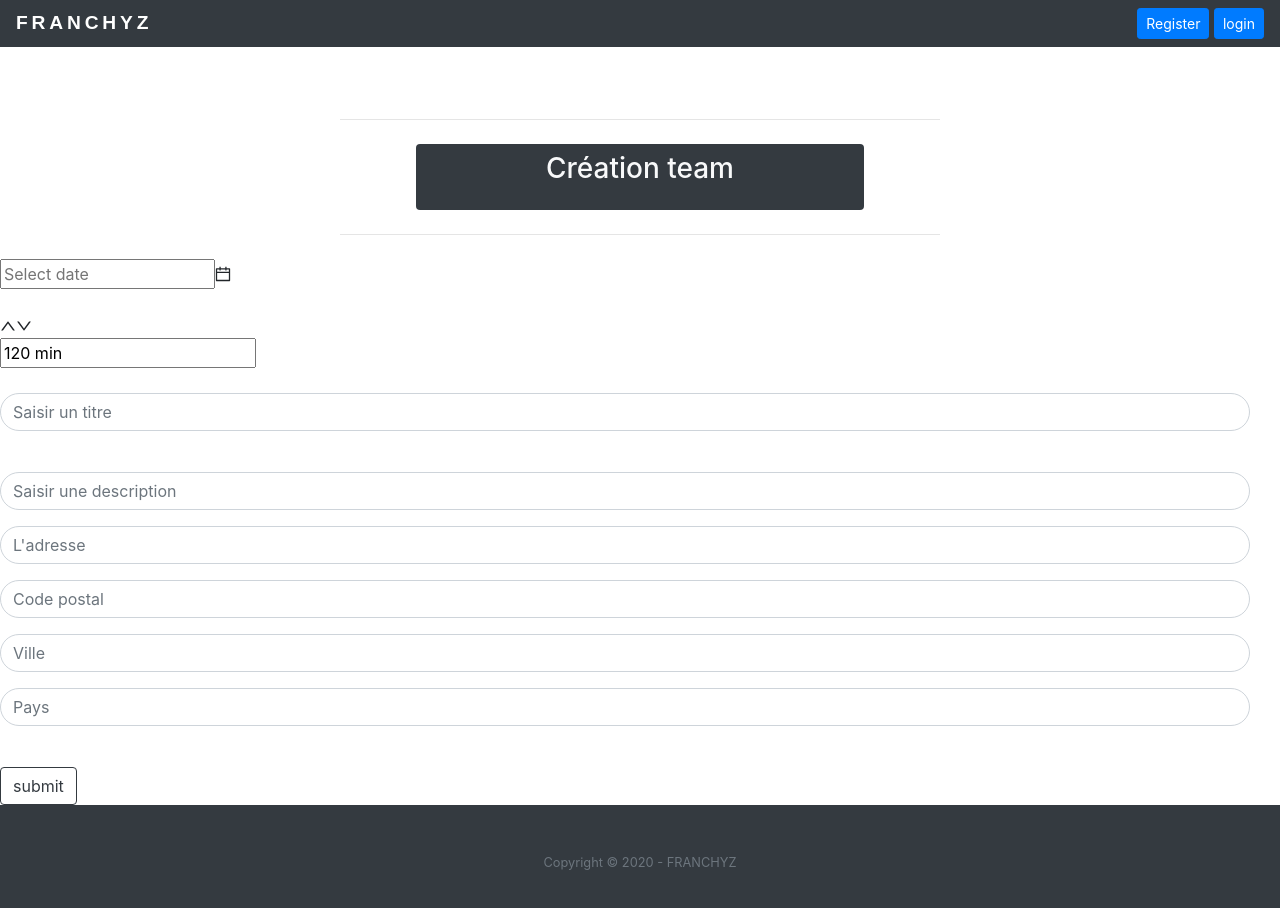
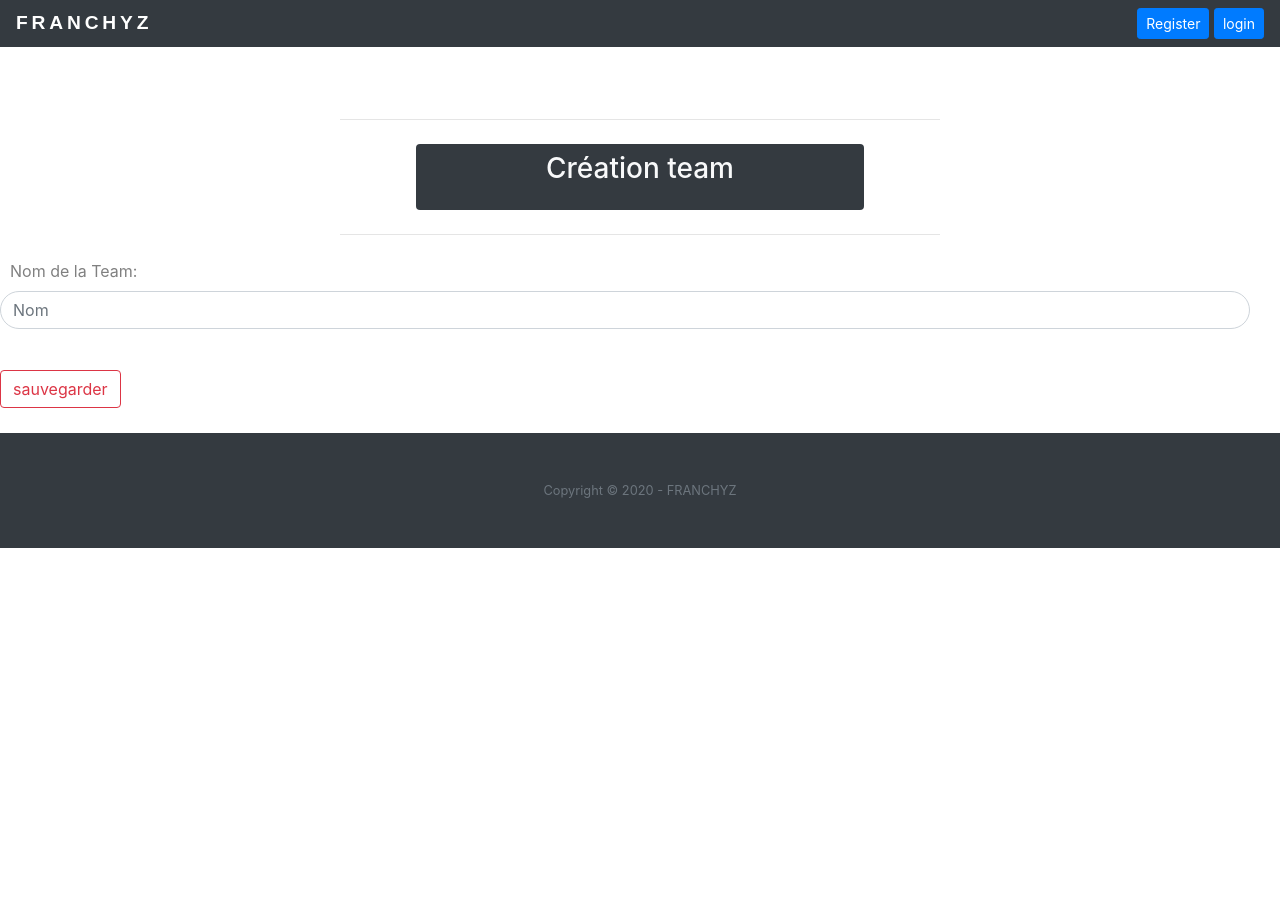
Before and after one commit to mariannehbt/Franchyz, a React (Create React App) app: page /create-team in a window 1280 px wide. Shown: the top 908 px of the page. After the commit the page ends 800 px from the top, so only its background shows below. Built offline with nearby package versions, Linux system fonts and the light colour scheme; what webfontloader would draw is missing.

Commit message:
usestate teamname

```diff
--- a/package.json
+++ b/package.json
@@ -14,6 +14,7 @@
     "node-sass": "^4.14.1",
     "popper.js": "^1.16.1",
     "react": "^16.13.1",
+    "react-bootstrap": "^1.0.1",
     "react-dom": "^16.13.1",
     "react-redux": "^7.2.0",
     "react-router-dom": "^5.2.0",
--- a/src/components/formTeam.jsx
+++ b/src/components/formTeam.jsx
@@ -1,200 +1,57 @@
 import React, { useState } from "react";
-import { DatePicker, Col, Row } from "antd";
-import moment from "moment";
-import { InputNumber } from "antd";
+import { Col, Row } from "antd";
 // import "../styles/app.scss";
-// import * as API from "services/eventsAPI";
+import * as API from "services/teamAPI";
+import { useSelector } from "react-redux";
 
-const FormTeam = ({ EventType, ClubId, TeamId }) => {
-	const [DateTime, setDateTime] = useState("");
-	const [Duration, setDuration] = useState("");
-	const [EventTitle, setEventTitle] = useState("");
-
-	const [EventDescription, setEventDescription] = useState("");
-	const [ZipCode, setZipCode] = useState("");
-	const [City, setCity] = useState("");
-	const [Country, setCountry] = useState("");
-	const [Address, setAddress] = useState("");
-
-	function onChange(value, dateString) {
-		console.log(EventType);
-		// console.log("Selected Time: ", value);
-		setDateTime(dateString);
-		console.log("Formatted Selected Time: ", dateString);
-		console.log("changed", value);
-	}
-
-	function onChangeDuration(valueMin) {
-		console.log(valueMin);
-		setDuration(valueMin);
-	}
-
-	function onOk(value) {
-		console.log("onOk: ", value);
-	}
-
-	function disabledDate(current) {
-		return current && current < moment().endOf("day");
-	}
+const FormTeam = () => {
+	//const Creator_id = useSelector((state) => state.userReducer.id);
+	const [TeamName, setTeamName] = useState("");
 
 	function onSubmit() {
-		if (DateTime === "") {
-			document.getElementById("notice_datetime").innerHTML =
-				"Merci de choisir une date";
+		if (TeamName === "") {
+			document.getElementById("notice_teamname").innerHTML =
+				"Merci de saisir un nom pour la team";
 		}
-		if (DateTime === "") {
-			document.getElementById("notice_title").innerHTML =
-				"Merci de saisir un titre";
-		}
+		console.log(TeamName);
 
-		// API.createGame(
-		// 	EventTitle,
-		// 	EventDescription,
-		// 	Address,
-		// 	City,
-		// 	Country,
-		// 	ZipCode,
-		// 	DateTime,
-		// 	Duration
-		// ).then((response) => console.log(response));
+		// API.createTeam(
+		// 	CreationDate,
+		// ).then((response) => {
+		// 	console.log(response);
+		// });
 	}
 
 	return (
 		<div>
 			<Row>
-				<Col span={6} offset={6}>
-					<DatePicker
-						id="datetime"
-						format="DD-MM-YY HH:mm"
-						disabledDate={disabledDate}
-						onChange={onChange}
-						onOk={onOk}
-						showTime={{ defaultValue: moment("00:00:00", "HH:mm:ss") }}
-					/>
-					<p id="notice_datetime" className="redtext"></p>
-
-					{DateTime !== "" && (
-						<p style={{ marginTop: "25px" }}> Date choisie: {DateTime}</p>
-					)}
-					<InputNumber
-						style={{ marginTop: "25px" }}
-						defaultValue={120}
-						step={5}
-						min={0}
-						max={100000}
-						formatter={(valueMin) => `${valueMin} min`}
-						parser={(valueMin) => valueMin.replace(" min", "")}
-						onChange={onChangeDuration}
-					/>
-				</Col>
-			</Row>
-			<Row>
-				<Col span={8} offset={6}>
+				<Col span={8} offset={8}>
 					<div className="form-group row col-12">
-						<label htmlFor="email"></label>
+						<label style={{ marginLeft: "10px", color: "grey" }}>
+							Nom de la Team:
+						</label>
 						<input
-							style={{ marginTop: "25px" }}
 							type="text"
 							className="form-control"
-							placeholder="Saisir un titre"
+							placeholder="Nom"
 							id="title"
-							onChange={(e) => setEventTitle(e.target.value)}
-							value={EventTitle}
+							onChange={(e) => setTeamName(e.target.value)}
+							value={TeamName}
 						/>
-						<p id="notice_title" className="redtext"></p>
-					</div>
-				</Col>
-			</Row>
-			<Row>
-				<Col span={8} offset={6}>
-					<div className="form-group row col-12">
-						<label htmlFor="email"></label>
-						<input
-							style={{ marginTop: "25px" }}
-							type="text"
-							className="form-control"
-							placeholder="Saisir une description"
-							id="description"
-							onChange={(e) => setEventDescription(e.target.value)}
-							value={EventDescription}
-						/>
+						<p id="notice_teamname" className="redtext"></p>
 					</div>
 				</Col>
 			</Row>
 
 			<Row>
-				<Col span={8} offset={6}>
-					<div className="form-group row col-12">
-						<label htmlFor="email"></label>
-						<input
-							type="text"
-							className="form-control"
-							placeholder="L'adresse"
-							id="address"
-							onChange={(e) => setAddress(e.target.value)}
-							value={Address}
-						/>
-					</div>
-				</Col>
-			</Row>
-
-			<Row>
-				<Col span={8} offset={6}>
-					<div className="form-group row col-12">
-						<label htmlFor="email"></label>
-						<input
-							type="text"
-							className="form-control"
-							placeholder="Code postal"
-							id="zipcode"
-							onChange={(e) => setZipCode(e.target.value)}
-							value={ZipCode}
-						/>
-					</div>
-				</Col>
-			</Row>
-
-			<Row>
-				<Col span={8} offset={6}>
-					<div className="form-group row col-12">
-						<label htmlFor="email"></label>
-						<input
-							type="text"
-							className="form-control"
-							placeholder="Ville"
-							id="city"
-							onChange={(e) => setCity(e.target.value)}
-							value={City}
-						/>
-					</div>
-				</Col>
-			</Row>
-
-			<Row>
-				<Col span={8} offset={6}>
-					<div className="form-group row col-12">
-						<label htmlFor="email"></label>
-						<input
-							type="text"
-							className="form-control"
-							placeholder="Pays"
-							id="country"
-							onChange={(e) => setCountry(e.target.value)}
-							value={Country}
-						/>
-					</div>
-				</Col>
-			</Row>
-
-			<Row>
-				<Col span={3} offset={10}>
+				<Col span={5} offset={11}>
 					<button
 						type="submit"
-						className="btn btn-outline-dark"
-						style={{ marginTop: "25px" }}
+						className="btn btn-outline-danger"
+						style={{ marginTop: "25px", marginBottom: "25px" }}
 						onClick={onSubmit}
 					>
-						submit
+						sauvegarder
 					</button>
 				</Col>
 			</Row>
--- a/src/services/teamAPI.jsx
+++ b/src/services/teamAPI.jsx
@@ -1,15 +1,36 @@
-export const getAllTeams = (id) => {
+function getAllTeams(id) {
 	const data = {
-		id: id
+		id: id,
 	};
 
 	return fetch(`http://localhost:3000/clubs/${data.id}/teams.json`, {
 		headers: {
-			'Content-Type': 'application/json'
-		}
+			"Content-Type": "application/json",
+		},
 	})
-	.then(response => response.json())
-	.then(response => {
-		return response
-	})
-};
+		.then((response) => response.json())
+		.then((response) => {
+			return response;
+		});
+}
+
+function createTeam(TeamName) {
+	// let headers = {
+	// 	"Content-Type": "application/json",
+	// 	Authorization: Cookies.get("token"),
+	// };
+	// let request = {
+	// 	method: "post",
+	// 	headers: headers,
+	// };
+	// let baseURL = process.env.REACT_APP_API_URL;
+	// let endUrl = `/${type}/${id}.json`;
+	// let url = baseURL + endUrl;
+	// return fetch(url, request)
+	// 	.then((response) => response.json())
+	// 	.then((response) => {
+	// 		return response;
+	// 	});
+}
+
+export { createTeam, getAllTeams };
```
Also changed, not shown: 1 other file (tests, documents, lock files or other folders).
